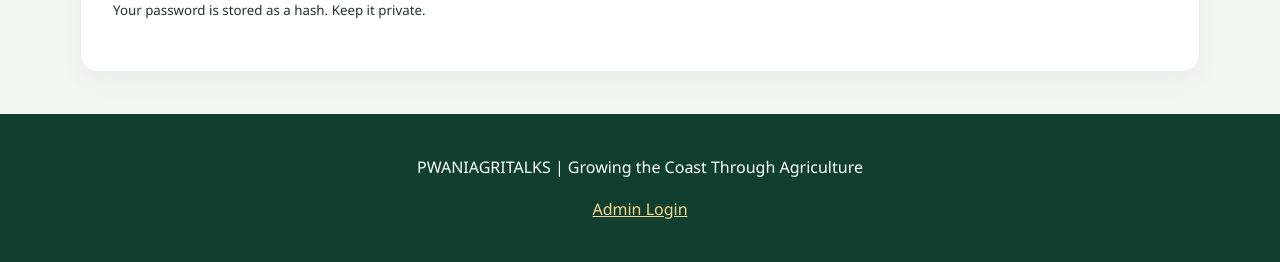
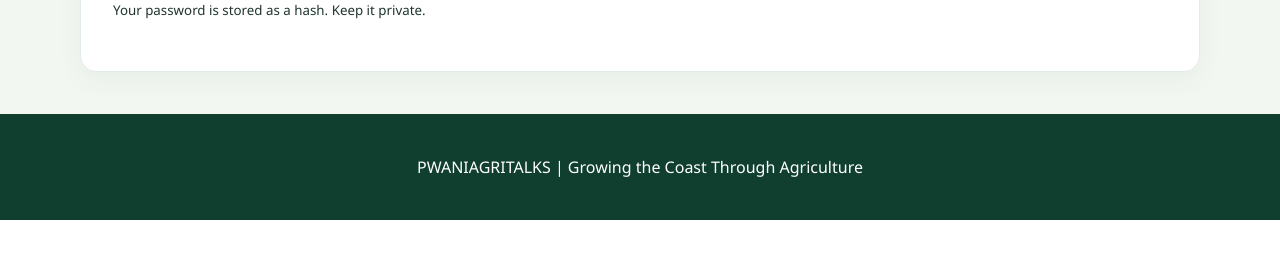
Before and after one commit to georgejambo05-dot/pwaniagritalks, a Flask app: page / in a window 1280 px wide. Shown: the part 3643-3905 px from the top of the page. After the commit the page ends 3863 px from the top, so only its background shows below. Run offline with Flask 3, Linux system fonts and the light colour scheme; some libraries are stand-ins or nearby versions.

Commit message:
Hide admin login link from public homepage

```diff
--- a/templates/index.html
+++ b/templates/index.html
@@ -165,7 +165,7 @@
             <p><small>Your password is stored as a hash. Keep it private.</small></p>
         </section>
     </main>
-    <footer><p>PWANIAGRITALKS | Growing the Coast Through Agriculture</p><p><a href="{{ url_for('login') }}">Admin Login</a></p></footer>
+    <footer><p>PWANIAGRITALKS | Growing the Coast Through Agriculture</p></footer>
     <script src="{{ url_for('static', filename='guide-search.js') }}?v=1" defer></script>
     <script>
     document.addEventListener("DOMContentLoaded", function () {
```
